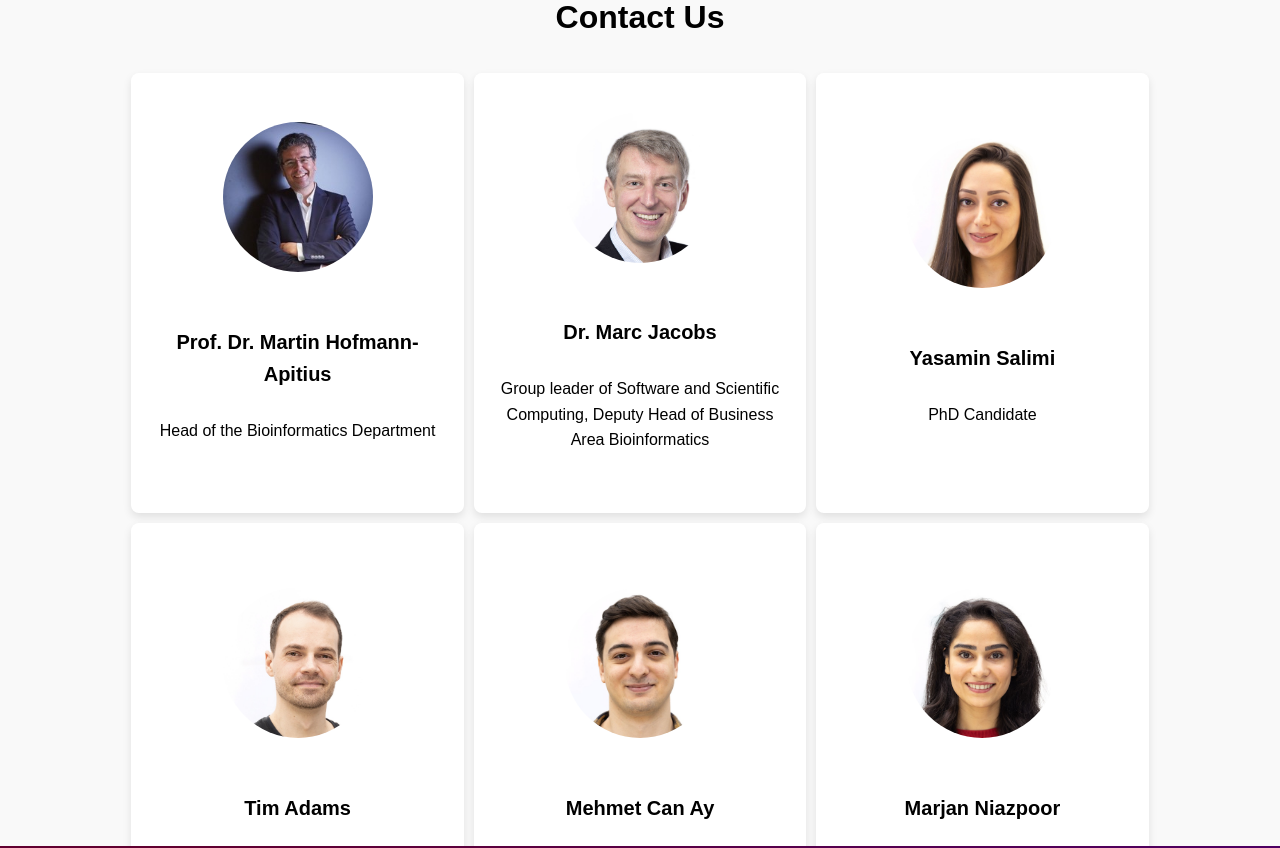
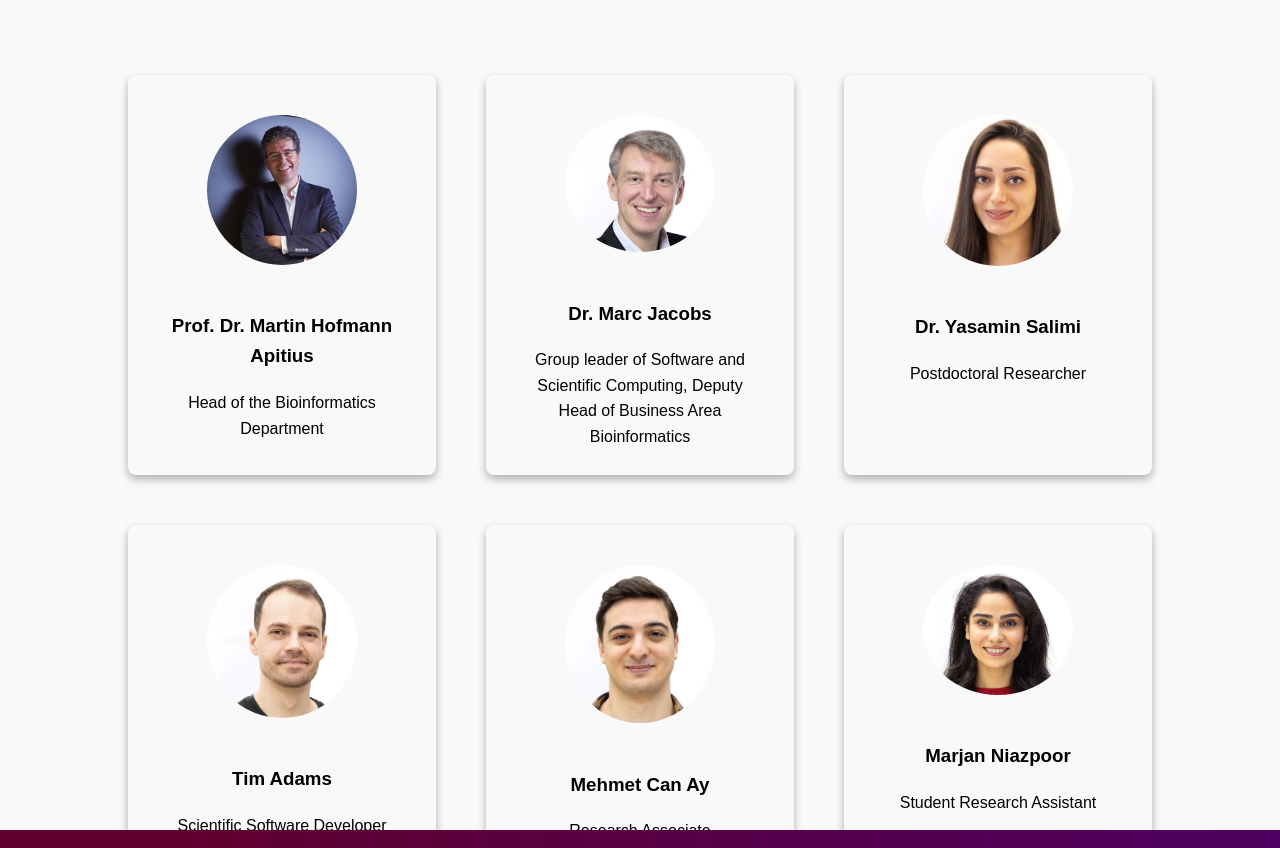
Before and after one commit to SCAI-BIO/PDataViewer, an Angular app in the folder frontend/: page /contact-us in a window 1280 px wide. Shown: the part 261-1109 px from the top of the page. Built offline with nearby package versions, Linux system fonts and the light colour scheme.

Commit message:
refactor: restructure contact us component for improved layout and styling consistency

```diff
--- a/frontend/src/app/contact-us/contact-us.component.html
+++ b/frontend/src/app/contact-us/contact-us.component.html
@@ -1,31 +1,34 @@
-<section class="section colored" id="contact-us">
-  <div class="container">
-    <h4 class="section-title">Contact Us</h4>
-    <div class="row">
+<main class="main-container">
+  <div class="section-title">
+    <h1>Contact Us</h1>
+  </div>
+  <div class="cards-container">
     <!-- Prof. Dr. Martin Hofmann-Apitius -->
     <div class="card-container">
-        <div class="card">
-          <div class="card-front">
-            <div class="card-body">
+      <div class="card-front-container">
+        <div class="card-image">
           <img
-                class="img-fluid"
+            class="image"
             src="contact/martin.jpg"
             alt="Prof. Dr. Martin Hofmann-Apitius"
           />
-              <h5 class="card-title">Prof. Dr. Martin Hofmann-Apitius</h5>
-              <p class="card-text">Head of the Bioinformatics Department</p>
+        </div>
+        <div class="card-title">
+          <h3>Prof. Dr. Martin Hofmann Apitius</h3>
+        </div>
+        <div class="card-text">
+          <p>Head of the Bioinformatics Department</p>
         </div>
       </div>
-          <div class="card-back">
-            <div class="card-body">
+      <div class="card-back-container">
+        <div class="card-text">
           <p>
-                Martin is leading the Department of Bioinformatics at the
-                Fraunhofer Institute for Algorithms and Scientific Computing
-                (SCAI) in Sankt Augustin (Germany), a governmental
-                not-for-profit, applied research institute. He is also Professor
-                for Applied Life Science Informatics at Bonn-Aachen
-                International Center for Information Technology (B-IT). He is
-                (co-) author of more than 250 scientific publications.
+            Martin is leading the Department of Bioinformatics at the Fraunhofer
+            Institute for Algorithms and Scientific Computing (SCAI) in Sankt
+            Augustin (Germany), a governmental not-for-profit, applied research
+            institute. He is also Professor for Applied Life Science Informatics
+            at Bonn-Aachen International Center for Information Technology
+            (B-IT). He is (co-) author of more than 250 scientific publications.
           </p>
         </div>
         <div class="card-actions">
@@ -34,10 +37,7 @@
               <mat-icon svgIcon="x" style="fill: black"></mat-icon>
             </button>
           </a>
-              <a
-                href="https://www.linkedin.com/in/hofmannapitius"
-                target="_blank"
-              >
+          <a href="https://www.linkedin.com/in/hofmannapitius" target="_blank">
             <button class="icon-button">
               <mat-icon svgIcon="linkedin"></mat-icon>
             </button>
@@ -71,34 +71,31 @@
         </div>
       </div>
     </div>
-      </div>
-      <!-- ./Prof. Dr. Martin Hofmann-Apitius -->
 
     <!-- Dr. Marc Jacobs -->
     <div class="card-container">
-        <div class="card">
-          <div class="card-front">
-            <div class="card-body">
-              <img
-                class="img-fluid"
-                src="contact/marc.jpg"
-                alt="Dr. Marc Jacobs"
-              />
-              <h5 class="card-title">Dr. Marc Jacobs</h5>
-              <p class="card-text">
-                Group leader of Software and Scientific Computing, Deputy Head
-                of Business Area Bioinformatics
+      <div class="card-front-container">
+        <div class="card-image">
+          <img class="image" src="contact/marc.jpg" alt="Dr. Marc Jacobs" />
+        </div>
+        <div class="card-title">
+          <h3>Dr. Marc Jacobs</h3>
+        </div>
+        <div class="card-text">
+          <p>
+            Group leader of Software and Scientific Computing, Deputy Head of
+            Business Area Bioinformatics
           </p>
         </div>
       </div>
-          <div class="card-back">
-            <div class="card-body">
+      <div class="card-back-container">
+        <div class="card-text">
           <p>
-                Marc is leading the Software and Scientific Computing Team and
-                also the Deputy Head of Business Area Bioinformatics at the
-                Fraunhofer Institute for Algorithms and Scientific Computing
-                (SCAI) in Sankt Augustin (Germany), a governmental
-                not-for-profit, applied research institute.
+            Marc is leading the Software and Scientific Computing Team and also
+            the Deputy Head of Business Area Bioinformatics at the Fraunhofer
+            Institute for Algorithms and Scientific Computing (SCAI) in Sankt
+            Augustin (Germany), a governmental not-for-profit, applied research
+            institute.
           </p>
         </div>
         <div class="card-actions">
@@ -133,32 +130,34 @@
         </div>
       </div>
     </div>
+
+    <!-- Dr. Yasamin Salimi -->
+    <div class="card-container">
+      <div class="card-front-container">
+        <div class="card-image">
+          <img
+            class="image"
+            src="contact/yasamin.png"
+            alt="Dr. Yasamin Salimi"
+          />
         </div>
-      <!-- ./Dr. Marc Jacobs -->
-
-      <!-- Yasamin Salimi -->
-      <div class="card-container">
-        <div class="card">
-          <div class="card-front">
-            <div class="card-body">
-              <img
-                class="img-fluid"
-                src="contact/yasamin.png"
-                alt="Yasamin Salimi"
-              />
-              <h5 class="card-title">Yasamin Salimi</h5>
-              <p class="card-text">PhD Candidate</p>
+        <div class="card-title">
+          <h3>Dr. Yasamin Salimi</h3>
+        </div>
+        <div class="card-text">
+          <p>Postdoctoral Researcher</p>
         </div>
       </div>
-          <div class="card-back">
-            <div class="card-body">
+      <div class="card-back-container">
+        <div class="card-text">
           <p>
-                Yasamin Salimi joined Fraunhofer SCAI as a student research
-                assistant in August 2019. She successfully finished her Master's
-                thesis on “Comparison of Alzheimer's Disease Progression
-                Patterns Across Multiple Cohort Studies.” She started her PhD
-                studies in November 2020 with a focus in evaluating the Data
-                Landscape in Neurodegenerative Diseases.
+            Yasamin joined Fraunhofer SCAI in 2019, where she completed her
+            master's thesis and PhD studies in biomedical data science. As a
+            postdoctoral researcher, she focuses on data integration, patient
+            stratification, predictive modeling, and federated learning in
+            healthcare. In the EU project CERTAINTY, she develops AI models to
+            support individualized treatment decisions and advance precision
+            medicine.
           </p>
         </div>
         <div class="card-actions">
@@ -193,10 +192,7 @@
               <mat-icon svgIcon="github" style="fill: black"></mat-icon>
             </button>
           </a>
-              <a
-                href="mailto:yasamin.salimi@scai.fraunhofer.de"
-                target="_blank"
-              >
+          <a href="mailto:yasamin.salimi@scai.fraunhofer.de" target="_blank">
             <button class="icon-button">
               <mat-icon
                 aria-hidden="false"
@@ -209,30 +205,27 @@
         </div>
       </div>
     </div>
-      </div>
-      <!-- ./Yasamin Salimi -->
 
     <!-- Tim Adams -->
     <div class="card-container">
-        <div class="card">
-          <div class="card-front">
-            <div class="card-body">
-              <img
-                class="img-fluid"
-                src="contact/tim.jpg"
-                alt="Tim Adams"
-              />
-              <h5 class="card-title">Tim Adams</h5>
-              <p class="card-text">Scientific Software Developer</p>
+      <div class="card-front-container">
+        <div class="card-image">
+          <img class="image" src="contact/tim.jpg" alt="Tim Adams" />
+        </div>
+        <div class="card-title">
+          <h3>Tim Adams</h3>
+        </div>
+        <div class="card-text">
+          <p>Scientific Software Developer</p>
         </div>
       </div>
-          <div class="card-back">
-            <div class="card-body">
+      <div class="card-back-container">
+        <div class="card-text">
           <p>
-                Tim Adams joined Fraunhofer SCAI in late 2017 as a researcher.
-                His main research focus is the development of applications for
-                exploration, evaluation and visualization of data in the
-                biomedical domain.
+            Tim Adams joined Fraunhofer SCAI in late 2017 as a researcher. His
+            main research focus is the development of applications for
+            exploration, evaluation and visualization of data in the biomedical
+            domain.
           </p>
         </div>
         <div class="card-actions">
@@ -257,10 +250,7 @@
               <mat-icon svgIcon="orcid"></mat-icon>
             </button>
           </a>
-              <a
-                href="https://stackoverflow.com/users/6436977/t-a"
-                target="_blank"
-              >
+          <a href="https://stackoverflow.com/users/6436977/t-a" target="_blank">
             <button class="icon-button">
               <mat-icon svgIcon="stack-overflow"></mat-icon>
             </button>
@@ -283,39 +273,33 @@
         </div>
       </div>
     </div>
-      </div>
-      <!-- ./Tim Adams -->
 
     <!-- Mehmet Can Ay -->
     <div class="card-container">
-        <div class="card">
-          <div class="card-front">
-            <div class="card-body">
-              <img
-                class="img-fluid"
-                src="contact/can.jpg"
-                alt="Mehmet Can Ay"
-              />
-              <h5 class="card-title">Mehmet Can Ay</h5>
-              <p class="card-text">Research Associate</p>
+      <div class="card-front-container">
+        <div class="card-image">
+          <img class="image" src="contact/can.jpg" alt="Mehmet Can Ay" />
+        </div>
+        <div class="card-title">
+          <h3>Mehmet Can Ay</h3>
+        </div>
+        <div class="card-text">
+          <p>Research Associate</p>
         </div>
       </div>
-          <div class="card-back">
-            <div class="card-body">
+      <div class="card-back-container">
+        <div class="card-text">
           <p>
-                Mehmet Can Ay joined Fraunhofer SCAI as a student research
-                assistant in March 2023. He successfully completed his Master's
-                thesis on "PDataViewer: Investigation of Parkinson's Disease
-                Landscape and Enabling Semantic Data Harmonization Through Large
-                Language Models". He joined Software and Scientific Computing
-                team as a research associate in January 2025.
+            Mehmet Can Ay joined Fraunhofer SCAI as a student research assistant
+            in March 2023. He successfully completed his Master's thesis on
+            "PDataViewer: Investigation of Parkinson's Disease Landscape and
+            Enabling Semantic Data Harmonization Through Large Language Models".
+            He joined Software and Scientific Computing team as a research
+            associate in January 2025.
           </p>
         </div>
         <div class="card-actions">
-              <a
-                href="https://www.linkedin.com/in/mehmet-can-ay/"
-                target="_blank"
-              >
+          <a href="https://www.linkedin.com/in/mehmet-can-ay/" target="_blank">
             <button class="icon-button">
               <mat-icon svgIcon="linkedin"></mat-icon>
             </button>
@@ -351,25 +335,22 @@
         </div>
       </div>
     </div>
-      </div>
-      <!-- ./Mehmet Can Ay -->
 
     <!-- Marjan Niazpoor -->
     <div class="card-container">
-        <div class="card">
-          <div class="card-front">
-            <div class="card-body">
-              <img
-                class="img-fluid"
-                src="contact/marjan.jpg"
-                alt="Marjan Niazpoor"
-              />
-              <h5 class="card-title">Marjan Niazpoor</h5>
-              <p class="card-text">Student Research Assistant</p>
+      <div class="card-front-container">
+        <div class="card-image">
+          <img class="image" src="contact/marjan.jpg" alt="Marjan Niazpoor" />
+        </div>
+        <div class="card-title">
+          <h3>Marjan Niazpoor</h3>
+        </div>
+        <div class="card-text">
+          <p>Student Research Assistant</p>
         </div>
       </div>
-          <div class="card-back">
-            <div class="card-body">
+      <div class="card-back-container">
+        <div class="card-text">
           <p>
             Marjan joined Fraunhofer SCAI as a student research assistant in
             March 2024 and she is pursuing a Master's in Life Science
@@ -378,10 +359,7 @@
           </p>
         </div>
         <div class="card-actions">
-              <a
-                href="https://www.linkedin.com/in/marjanniazpoor/"
-                target="_blank"
-              >
+          <a href="https://www.linkedin.com/in/marjanniazpoor/" target="_blank">
             <button class="icon-button">
               <mat-icon svgIcon="linkedin"></mat-icon>
             </button>
@@ -413,7 +391,4 @@
       </div>
     </div>
   </div>
-      <!-- ./Marjan Niazpoor -->
-    </div>
-  </div>
-</section>
+</main>
--- a/frontend/src/app/contact-us/contact-us.component.scss
+++ b/frontend/src/app/contact-us/contact-us.component.scss
@@ -1,277 +1,62 @@
-/* General Section Styling */
-.section.colored {
-    padding: 60px 0;
+/* Section Title */
+.section-title {
+  margin-bottom: 40px;
 }
 
-/* Card Container */
+.cards-container {
+  display: grid;
+  grid-template-columns: 1fr 1fr 1fr;
+  width: 80%;
+  margin-bottom: 50px;
+  gap: 50px;
+}
+
 .card-container {
-    perspective: 1000px;
-    margin: 10px;
-    flex: 1 1 calc(33% - 130px);
-    max-width: calc(33% - 130px);
+  position: relative;
   display: flex;
   justify-content: center;
-    padding-left: 15px;
-    padding-right: 15px;
-
+  align-items: center;
+  text-align: center;
+  width: 100%;
+  box-shadow: 0 4px 8px rgba(0, 0, 0, 0.3);
+  border-radius: 8px;
+  height: 400px;
+  transform-style: preserve-3d;
+  transition: transform 0.8s;
+  &:hover {
+    transform: rotateY(180deg);
+  }
 }
 
-.card {
-    border: none;
-    border-radius: 8px;
-    box-shadow: 0 4px 8px rgba(0, 0, 0, 0.1);
-    margin-bottom: 30px;
-    max-width: 100%;
-    position: relative;
-    width: 100%;
-    transform-style: preserve-3d;
-    transition: transform 0.8s;
-    height: 400px;
-    display: flex;
-    align-items: center;
-    justify-content: center;
+.card-front-container,
+.card-back-container {
+  position: absolute;
+  backface-visibility: hidden;
+  width: 80%;
+  height: 80%;
 }
 
-.card:hover {
+.card-back-container {
+  display: grid;
+  grid-template-rows: 6fr 1fr;
   transform: rotateY(180deg);
 }
 
-/* Card Faces */
-.card-front,
-.card-back {
-    width: 100%;
-    height: 100%;
-    position: absolute;
-    backface-visibility: hidden;
-    border-radius: 8px;
-    display: flex;
-    flex-direction: column;
-    text-align: center;
-    padding: 20px;
-    box-shadow: 0 4px 8px rgba(0, 0, 0, 0.1);
-}
-
-.card-front {
-    background-color: #fff;
-    color: black;
-    justify-content: center;
-}
-
-.card-front .card-body {
-    display: flex;
-    flex-direction: column;
-    align-items: center;
-    justify-content: center;
-    flex-grow: 1;
-}
-
-.card-back {
-    background-color: #f8f8f8;
-    color: black;
-    transform: rotateY(180deg);
-    justify-content: space-between;
-}
-
-.card-back .card-body {
-    display: flex;
-    flex-direction: column;
-    align-items: center;
-    justify-content: center;
-    flex-grow: 1;
-    font-size: 18px;
-}
-
-.card-title {
-    font-size: 1.25rem;
-    margin-bottom: 0.75rem;
-}
-
-.card-text {
-    font-size: 1rem;
-    margin-bottom: 1.25rem;
-}
-
-/* Profile Image */
-.img-fluid {
+.image {
   border-radius: 50%;
   width: 150px;
-    height: 150px;
-    object-fit: cover;
-    object-position: center;
+  height: auto;
   margin-bottom: 20px;
 }
 
-/* Section Title */
-.section-title {
-    margin-bottom: 40px;
-    font-size: 32px;
-    font-weight: 700;
-    text-align: center;
-}
-
-/* Container and Row */
-.container {
-    display: flex;
-    justify-content: center;
-    align-items: center;
-    flex-wrap: wrap;
-    min-height: 100vh;
-}
-
-.row {
-    display: flex;
-    flex-wrap: wrap;
-    justify-content: center;
-    align-items: stretch;
-    width: 100%;
-}
-
-/* Card Actions */
-.card-actions {
-    display: flex;
-    justify-content: center;
-    gap: 10px;
-    padding: 16px 8px;
-    width: 100%;
-    margin-top: auto;
-}
-
-.card-actions a {
-    display: inline-block;
-    text-align: center;
-}
-
-/* Icon Button */
 .icon-button {
   background: none;
   border: none;
   cursor: pointer;
-    padding: 0;
-    display: flex;
-    align-items: center;
-    justify-content: center;
+  gap: 10px;
+  mat-icon {
     font-size: 36px;
-    line-height: 1;
-}
-
-.icon-button mat-icon {
-    font-size: inherit;
-    color: inherit;
     width: 36px;
     height: 36px;
   }
-
-/* Responsive Adjustments */
-@media (max-width: 1200px) {
-    .card-container {
-        flex: 1 1 calc(50% - 60px);
-        max-width: calc(50% - 60px);
 }
-
-    .card-title {
-        font-size: 1.15rem;
-    }
-
-    .card-text {
-        font-size: 0.95rem;
-    }
-}
-
-@media (max-width: 992px) {
-    .card-container {
-        flex: 1 1 calc(100% - 40px);
-        max-width: calc(100% - 40px);
-    }
-
-    .section-title {
-        font-size: 28px;
-    }
-
-    .card {
-        height: 350px;
-    }
-
-    .img-fluid {
-        width: 120px;
-        height: 120px;
-    }
-
-    .card-title {
-        font-size: 1.1rem;
-    }
-
-    .card-text {
-        font-size: 0.9rem;
-    }
-
-    .icon-button {
-        font-size: 32px;
-    }
-}
-
-@media (max-width: 768px) {
-    .section.colored {
-        padding: 40px 0;
-    }
-
-    .card {
-        height: 300px;
-    }
-
-    .section-title {
-        font-size: 24px;
-    }
-
-    .card-title {
-        font-size: 1rem;
-    }
-
-    .card-text {
-        font-size: 0.85rem;
-    }
-
-    .img-fluid {
-        width: 100px;
-        height: 100px;
-    }
-
-    .icon-button {
-        font-size: 28px;
-    }
-}
-
-@media (max-width: 576px) {
-    .section.colored {
-        padding: 30px 0;
-    }
-
-    .section-title {
-        font-size: 20px;
-        margin-bottom: 20px;
-    }
-
-    .card {
-        height: 250px;
-    }
-
-    .card-container {
-        margin: 5px;
-    }
-
-    .img-fluid {
-        width: 80px;
-        height: 80px;
-    }
-
-    .card-title {
-        font-size: 0.9rem;
-    }
-
-    .card-text {
-        font-size: 0.8rem;
-    }
-
-    .icon-button {
-        font-size: 24px;
-    }
-}
```
Lines whose indentation alone changed are shown as unchanged.
